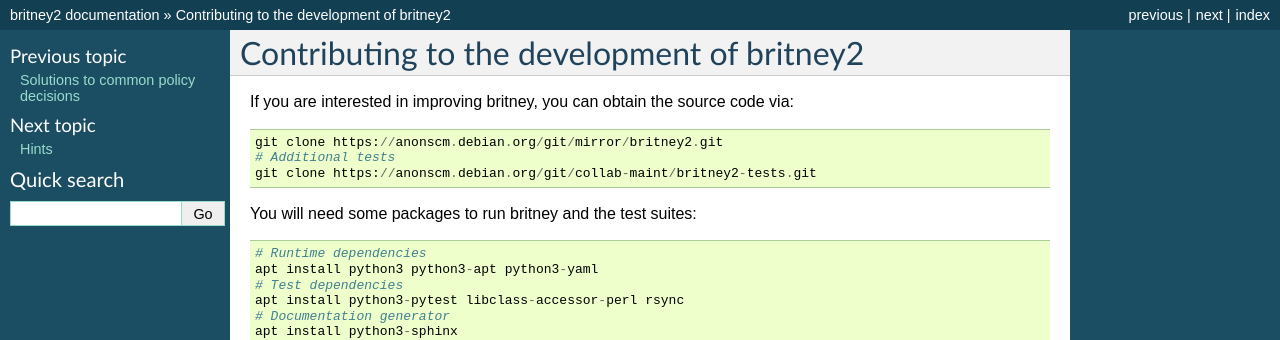
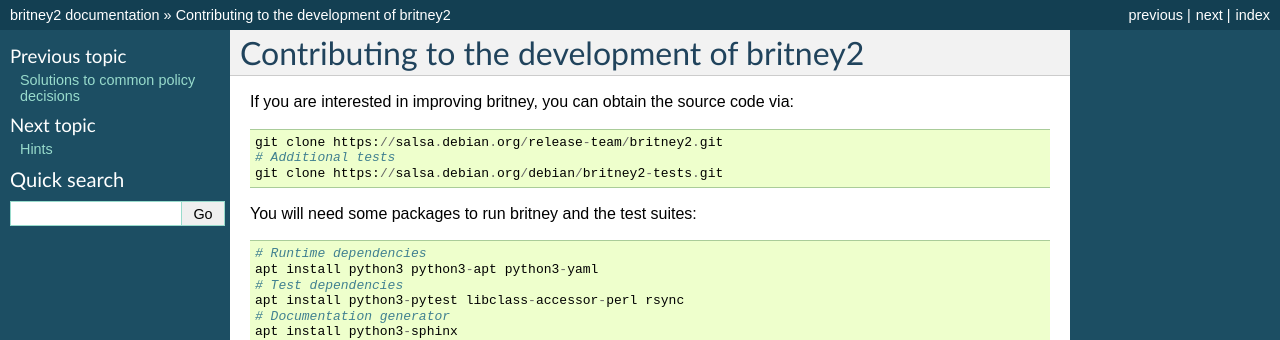
Before and after one commit to Debian/britney2, a Sphinx documentation site: the page built from doc/contributing-to-britney.rst, in a window 1280 px wide. Shown: the top 340 px of the page. Built offline with Sphinx 7.4.7, drawn with Linux system fonts in a browser that asks for light colours; some of the changed lines change nothing that is shown.

Commit message:
doc: Update git repo links
Signed-off-by: Niels Thykier <niels@thykier.net>

```diff
--- a/doc/contributing-to-britney.rst
+++ b/doc/contributing-to-britney.rst
@@ -4,9 +4,9 @@
 If you are interested in improving britney, you can obtain the source
 code via::
 
-  git clone https://anonscm.debian.org/git/mirror/britney2.git
+  git clone https://salsa.debian.org/release-team/britney2.git
   # Additional tests
-  git clone https://anonscm.debian.org/git/collab-maint/britney2-tests.git
+  git clone https://salsa.debian.org/debian/britney2-tests.git
 
 You will need some packages to run britney and the test suites::
 
```
